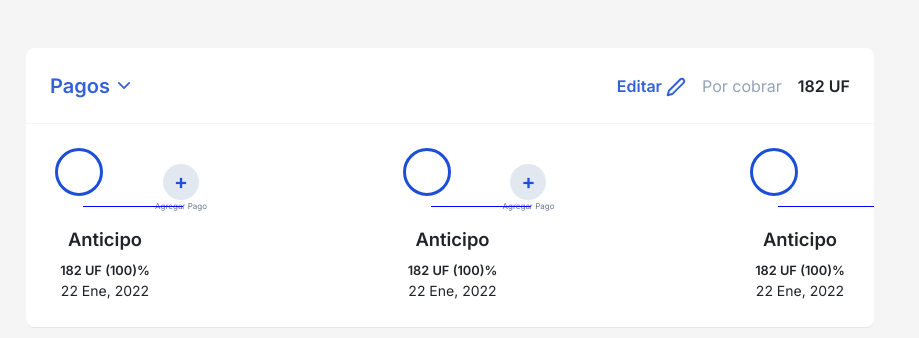
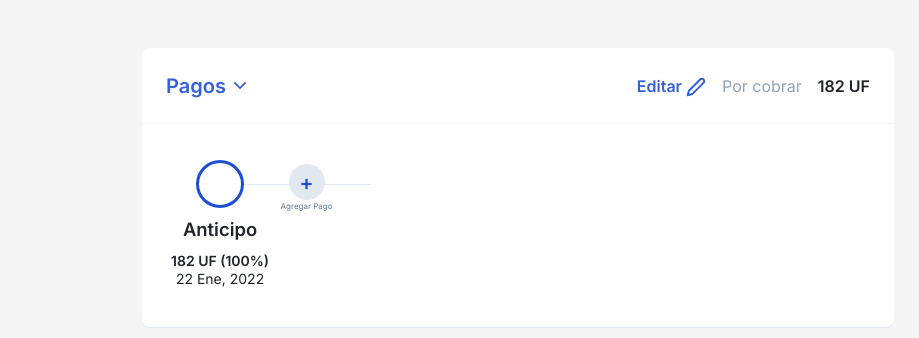
Before and after one commit to cmongez/payments-app, a Vue app: page / in a window 1280 px wide. Shown: the top 338 px of the page, without its empty margins (122-1041 px from the left). Built offline with nearby package versions, Linux system fonts and the light colour scheme.

Commit message:
status line added

```diff
--- a/src/components/PaymentsApp.vue
+++ b/src/components/PaymentsApp.vue
@@ -1,6 +1,8 @@
 <template>
   <main>
     <div class="container-fluid p-5">
+      <!-- Vista inicial -->
+      <!-- Vista inicial -->
       <div v-if="!editing" class="payments container-fluid m-0 p-0">
         <div class="payments__info d-flex justify-content-between align-items-center">
           <div class="d-flex justify-content-center align-items-center">
@@ -17,38 +19,64 @@
             ><span class="payments__info__amount"> {{ this.RECEIVABLE }} {{ this.CURRENCY }}</span>
           </div>
         </div>
+        <!-- Modal -->
+        <!-- Modal -->
         <PaymentsModal @paymentPaid="onPaymentPaid" @deletePayment="onDeletePayment" :paymentToEdit="paymentToEdit" />
-        <div class="flex-nowrap payments__box d-flex justify-content-between">
+        <div class="flex-nowrap row payments__box d-flex">
           <!-- CARDS -->
-          <div class="d-flex" v-for="(item, index) in db" :key="index">
+          <!-- CARDS -->
+          <div class="d-flex col-3" v-for="(item, index) in db" :key="index">
             <div class="payments__card d-flex">
               <div class="payments__card__box d-flex justify-content-center align-items-center flex-column">
                 <!-- Button modal -->
-
-                <div>
-                  <!-- <div v-if="index !== 0" class="position-relative"><div class="lineai"></div></div>
-                  <div v-if="index !== 0" class="position-relative"><div class="lineai"></div></div> -->
+                <!-- Button modal -->
+                <div class="position-relative d-flex">
                   <a
-                    v-if="item.status === 'pending'"
-                    class="d-flex letra"
+                    :class="[item.status === 'paid' ? 'visually-hidden' : '', 'btnModal d-flex justify-content-center']"
                     @click="editPayment(item, index)"
                     data-bs-toggle="modal"
                     data-bs-target="#exampleModal"
                   >
                     <div class="card__status position-relative d-flex justify-content-center align-items-center">
-                      <img
-                        v-if="item.status === 'pending'"
-                        class="card__status__pencil"
-                        src="../assets/pencil.svg"
-                        alt=""
-                      />
-                      <img v-else src="../assets/paid.svg" />
+                      <img class="card__status__pencil" src="../assets/pencil.svg" alt="" />
                     </div>
                   </a>
-                  <div class="lineaC"><div class="linead"></div></div>
+                  <div class="d-flex align-items-center">
+                    <div
+                      v-if="
+                        (index === 0 && item.status === 'pending') ||
+                        (item.status === 'pending' && db[index - 1].status === 'paid') ||
+                        index !== lastIndex
+                      "
+                      :class="[
+                        item.status === 'pending' ? 'line__container' : 'line__container--green',
+                        'position-absolute',
+                      ]"
+                    >
+                      <div :class="item.status === 'paid' ? 'line-paid linea-r' : 'line-not-paid linea-r'"></div>
+                      <!-- v-if="
+                          (db.length === 1 && item.status === 'pending') ||
+                          (item.status === 'pending' && index !== lastIndex)
+                        " AQUIIi -->
+                      <div
+                        v-if="
+                          (index === 0 && item.status === 'pending') ||
+                          (item.status === 'pending' && db[index - 1].status === 'paid') ||
+                          index !== lastIndex
+                        "
+                        :class="[
+                          item.status === 'paid' ? 'visually-hidden' : '',
+                          'payments__box__addPayment position-absolute mt-2',
+                        ]"
+                      >
+                        <button class="btn--addPayment" @click="addPayment(index)">+</button>
+                        <p>Agregar Pago</p>
+                      </div>
+                    </div>
+                  </div>
                 </div>
                 <!-- BOTON PAGADO -->
-                <a v-if="item.status === 'paid'" class="">
+                <a v-if="item.status === 'paid'" class="btnModal d-flex justify-content-center">
                   <div class="card__status--paid d-flex justify-content-center align-items-center">
                     <img src="../assets/paid.svg" />
                   </div>
@@ -57,23 +85,13 @@
                 <p class="card__info mt-2">
                   <span class="card__info--receivable">{{ item.toBePaid }} {{ CURRENCY }}</span> ({{
                     item.percentage
-                  }})%
+                  }}%)
                 </p>
                 <p class="card__date">
                   <span class="card__date__paid" v-if="item.status === 'paid'">Pagado </span>
                   <span :class="item.status === 'paid' ? 'card__date__paid' : 'card__date'">{{ item.date }}</span>
                 </p>
               </div>
-            </div>
-
-            <div
-              v-if="
-                (db.length === 1 && item.status === 'pending') || (item.status === 'pending' && index !== lastIndex)
-              "
-              class="payments__box__addPayment mt-2"
-            >
-              <button class="btn--addPayment" @click="addPayment(index)">+</button>
-              <p>Agregar Pago</p>
             </div>
           </div>
         </div>
@@ -92,8 +110,8 @@
             ><span class="payments__info__amount"> {{ this.RECEIVABLE }} {{ this.CURRENCY }}</span>
           </div>
         </div>
-        <div class="flex-nowrap payments__box d-flex gap-2">
-          <div v-for="(item, index) in db" :key="index">
+        <div class="flex-nowrap row payments__box d-flex">
+          <div class="col-3 d-flex flex-start" v-for="(item, index) in db" :key="index">
             <div class="edit__card payments__card d-flex justify-content-center align-items-center flex-column">
               <div v-if="item.status === 'pending'" class="card__status"></div>
               <a v-else class="">
@@ -101,6 +119,7 @@
                   <img src="../assets/paid.svg" />
                 </div>
               </a>
+
               <input v-if="item.status === 'pending'" class="card__title--input mt-2" v-model="item.title" />
               <p v-else class="edit__title--paid mt-2">{{ item.title }}</p>
 
@@ -160,11 +179,7 @@
 import PaymentsModal from '@/components/PaymentsModal.vue';
 const CURRENCY = 'UF'; //Divisa
 const RECEIVABLE = 182; //Por cobrar
-const datos = [
-  { id: 1, title: 'Anticipo', toBePaid: 182, percentage: 100, status: 'pending', date: '22 Ene, 2022' },
-  { id: 1, title: 'Anticipo', toBePaid: 182, percentage: 100, status: 'pending', date: '22 Ene, 2022' },
-  { id: 1, title: 'Anticipo', toBePaid: 182, percentage: 100, status: 'pending', date: '22 Ene, 2022' },
-];
+const datos = [{ id: 1, title: 'Anticipo', toBePaid: 182, percentage: 100, status: 'pending', date: '22 Ene, 2022' }];
 export default {
   name: 'PaymentsApp',
   components: {
@@ -183,6 +198,7 @@ export default {
       currentDay: '',
     };
   },
+
   computed: {
     lastIndex() {
       let lastIndex = this.db[this.db.length - 1];
@@ -369,15 +385,18 @@ export default {
 
 main {
   margin: 0 auto;
-  width: 100%;
+  width: 848px;
   min-width: 380px;
   max-width: 1080px;
+}
+.row {
+  --bs-gutter-x: 0;
+  margin: 0;
 }
 .payments {
   background-color: #ffffff;
   border-radius: 8px;
   box-shadow: 0px 1px 0px #e2e8f0;
-  width: 848px;
 }
 .payments__info {
   max-height: 76px;
@@ -401,6 +420,7 @@ main {
 }
 
 .card__status {
+  background-color: #ffffff;
   border: 3px solid #1d4ed8;
   border-radius: 50%;
   width: 48px;
@@ -470,8 +490,12 @@ main {
 }
 
 .card__info {
-  font-size: 0.8rem;
+  font-size: 0.875rem;
   font-weight: 600;
+
+  font-style: normal;
+
+  line-height: 17px;
 }
 .edit__info--input {
   font-size: 0.8rem;
@@ -484,6 +508,8 @@ main {
 }
 .card__date {
   font-size: 0.875rem;
+  font-weight: 400;
+  line-height: 20px;
 }
 .card__date__paid {
   color: #059669;
@@ -512,12 +538,7 @@ main {
 }
 
 .payments__card__box {
-  /* width: 120px; */
   height: 137px;
-}
-.edit__card {
-  width: 120px;
-  height: 218px;
 }
 
 ::-webkit-scrollbar {
@@ -580,10 +601,9 @@ main {
   height: 34px;
 }
 
-.lineaC {
-  position: relative;
-  right: -28px;
-  width: 100px;
+.line__container {
+  right: -127px;
+  width: 129px;
   height: 22px;
   display: flex;
   flex-direction: row;
@@ -592,31 +612,31 @@ main {
   color: red;
   z-index: 0;
 }
-.linead {
-  position: absolute;
+.line__container--green {
+  right: -155px;
+  width: 130px;
+  height: 22px;
+  display: flex;
+  flex-direction: row;
+  align-items: center;
+  justify-content: center;
+  color: red;
+  z-index: 0;
+  top: 13px;
+}
+.linea-r {
   height: 1px;
   width: 100%;
-  background-color: blue;
+  z-index: 0;
 }
-
-/* .lineai {
-  height: 5px;
-  background-color: blue;
-  width: 150px;
-  position: absolute;
-  top: 50%;
-  right: -1px;
+.line-paid {
+  background-color: #059669;
 }
-.linead {
-  height: 10px;
-  background-color: #059669;
-  width: 150px;
-  position: absolute;
-  top: 50%;
-  left: -2px;
+.line-not-paid {
+  background-color: #e2e8f0;
 }
-.letra {
+.btnModal {
+  z-index: 10;
   background-color: white;
-  z-index: 200;
-} */
+}
 </style>
```
